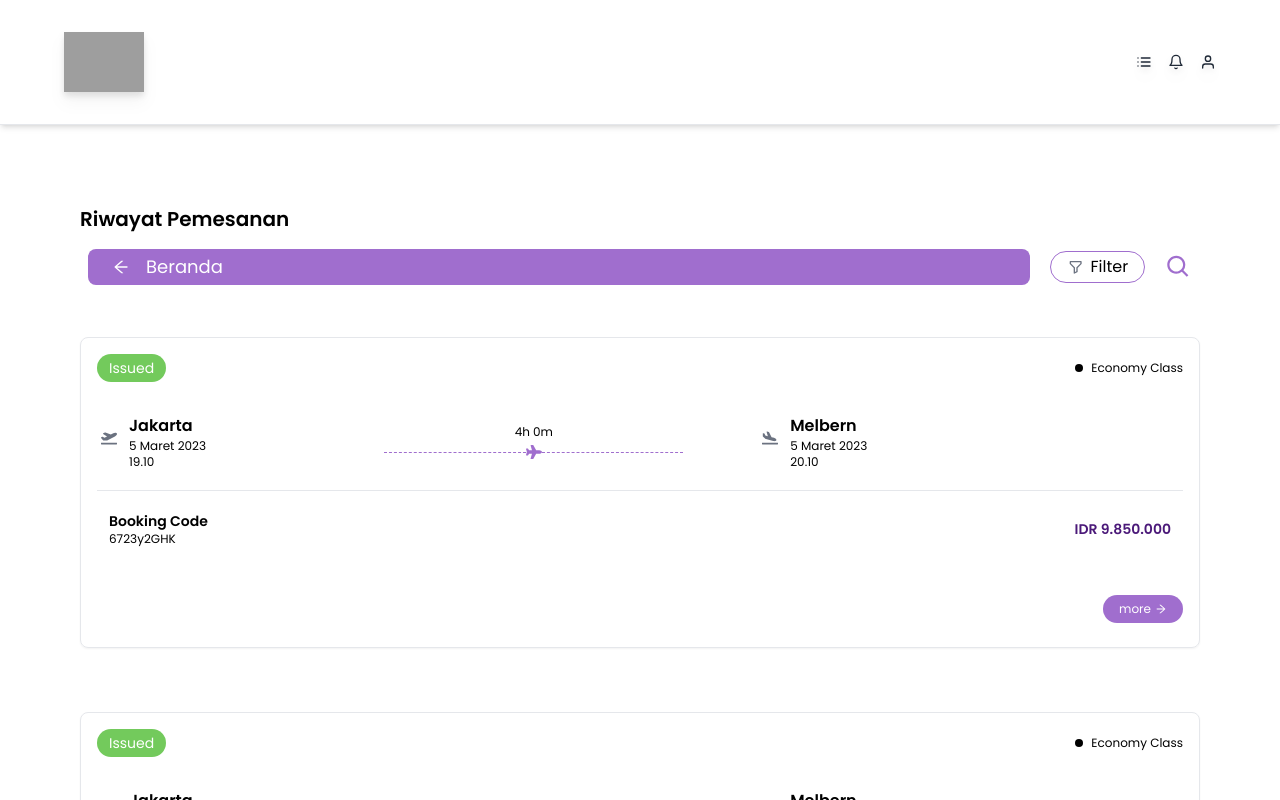
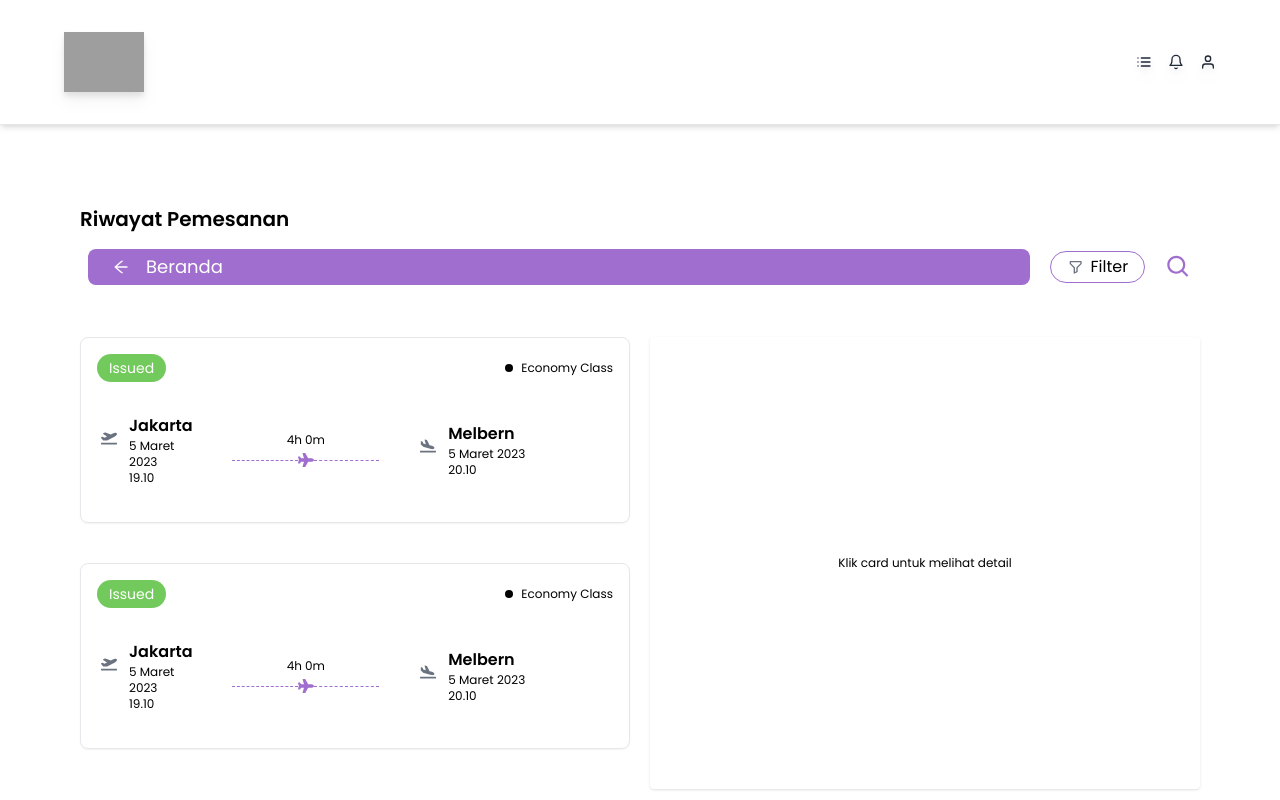
Before and after one commit to GMaysa/b3-final, a React (Create React App) app: page /history in a window 1280 px wide. Shown: the top 800 px of the page. Built offline with nearby package versions, Linux system fonts and the light colour scheme; grey boxes are pictures that could not be loaded.

Commit message:
update: history

```diff
--- a/package.json
+++ b/package.json
@@ -3,9 +3,11 @@
   "version": "0.1.0",
   "private": true,
   "dependencies": {
+    "@reduxjs/toolkit": "^1.9.5",
     "@testing-library/jest-dom": "^5.16.5",
     "@testing-library/react": "^13.4.0",
     "@testing-library/user-event": "^13.5.0",
+    "axios": "^1.4.0",
     "date-fns": "^2.30.0",
     "fontsource-poppins": "^4.0.0",
     "react": "^18.2.0",
@@ -14,6 +16,7 @@
     "react-icons": "^4.9.0",
     "react-router-dom": "^6.12.1",
     "react-scripts": "5.0.1",
+    "react-toastify": "^9.1.3",
     "web-vitals": "^2.1.4"
   },
   "scripts": {
--- a/src/Components/FlightTicketHistory.jsx
+++ b/src/Components/FlightTicketHistory.jsx
@@ -5,6 +5,7 @@ import { AiOutlineClose } from "react-icons/ai";
 import Detail from "../pages/DetailHistory";
 import ModalSearch from "./ModalSearch";
 import DateRangeFilter from "./DateRangeFilter";
+import NotFoundHistory from "./NotFoundHistory";
 import { useNavigate } from "react-router-dom";
 import { FaPlaneDeparture, FaPlaneArrival, FaPlane } from "react-icons/fa";
 
@@ -14,7 +15,6 @@ const FlightTicketHistory = () => {
   const [open, setOpen] = useState(false);
   const [showFilterModal, setShowFilterModal] = useState(false);
   const [isMobile, setIsMobile] = useState(false);
-  const [selectedDetailId, setSelectedDetailId] = useState(null);
   const [selectedCardId, setSelectedCardId] = useState(null);
 
   const handleSearchClick = () => {
@@ -29,7 +29,11 @@ const FlightTicketHistory = () => {
     if (isMobile) {
       navigate("/detail");
     } else {
+      if (selectedCardId === id) {
+        setSelectedCardId(null);
+      } else {
         setSelectedCardId(id);
+      }
     }
   };
 
@@ -160,15 +164,18 @@ const FlightTicketHistory = () => {
         </button>
       </div>
 
+      {data.length > 0 ? (
+        <div className="flex gap-5 w-full mx-auto">
+          {/* left card */}
+          <div className="w-full lg:w-1/2">
             {data.map((item) => (
               <div
                 className={`lg:flex ${isMobile ? "flex-col" : "gap-6"}`}
                 key={item.id}
               >
-          {/* card-left */}
                 <div
                   className={`border hover:border-[#A06ECE] shadow-sm p-4 py-4 rounded-lg h-full w-full ${
-              isMobile ? "mb-7" : "mb-16"
+                    isMobile ? "mb-7" : "mb-10"
                   }`}
                   onClick={() => handleClickDetail(item.id)}
                 >
@@ -184,14 +191,15 @@ const FlightTicketHistory = () => {
                       <p className="text-xs">{item.class}</p>
                     </div>
                   </div>
-
                   <div
                     className={`flex ${
                       isMobile ? "flex-row" : "flex-row"
                     } gap-3 pb-5 items-center`}
                   >
                     <div
-                className={`flex gap-2 ${isMobile ? "mt-3" : "mx-auto"} w-1/2`}
+                      className={`flex gap-2 ${
+                        isMobile ? "mt-3" : "mx-auto"
+                      } w-1/2`}
                     >
                       <div className="pt-4 p-1 flex ">
                         <FaPlaneDeparture className="h-4 text-gray-500" />
@@ -211,7 +219,9 @@ const FlightTicketHistory = () => {
                       </div>
                     </div>
                     <div
-                className={`flex gap-2 ${isMobile ? "mt-3" : "mx-auto"} w-full`}
+                      className={`flex gap-2 ${
+                        isMobile ? "mt-3" : "mx-auto"
+                      } w-full`}
                     >
                       <div className="pt-4 p-1 flex">
                         <FaPlaneArrival className="h-4 text-gray-500" />
@@ -223,33 +233,35 @@ const FlightTicketHistory = () => {
                       </div>
                     </div>
                   </div>
-            <hr className="w-full border-1 border-gray-200" />
-            <div className="flex flex-row justify-between gap-6 w-full py-5 px-3 items-center">
-              <div className="flex flex-col">
-                <p className="font-bold text-sm">Booking Code</p>
-                <p className="text-xs">{item.code}</p>
+                </div>
+              </div>
+            ))}
           </div>
 
-              <div className="font-bold text-[#4B1979] text-sm">
-                IDR {item.price}
+          {/* right card */}
+          <div
+            className={`rounded shadow w-1/2 justify-center flex ${
+              isMobile ? "hidden" : ""
+            }`}
+          >
+            {selectedCardId !== null && !isMobile ? (
+              <div className="lg:flex flex-col">
+                {data.find((item) => item.id === selectedCardId) ? (
+                  <Detail />
+                ) : (
+                  <></>
+                )}
+              </div>
+            ) : (
+              <p className="flex items-center justify-center text-xs">
+                Klik card untuk melihat detail
+              </p>
+            )}
           </div>
         </div>
-            <div className="justify-end flex mx-auto pt-7 pb-6 sm:pb-2 text-white">
-              <button className="flex gap-1 rounded-full w-20 h-7 text-xs justify-center items-center bg-[#A06ECE]">
-                more
-                <AiOutlineArrowRight className="" />
-              </button>
-            </div>
-          </div>
-
-          {/* card-right */}
-          {selectedCardId === item.id && !isMobile && (
-            <div className="lg:w-[80vw] lg:flex flex-col">
-              <Detail />
-            </div>
+      ) : (
+        <NotFoundHistory />
       )}
-        </div>
-      ))}
     </section>
   );
 };
--- /dev/null
+++ b/src/Components/NotFoundHistory.jsx
@@ -0,0 +1,43 @@
+import React, { useState } from "react";
+
+import { BiFilterAlt, BiSearch } from "react-icons/bi";
+import { AiOutlineArrowLeft, AiOutlineClose } from "react-icons/ai";
+import img from "../assets/error.png";
+import ModalSearch from "./ModalSearch";
+import DateRangeFilter from "./DateRangeFilter";
+
+const NotFoundHistory = () => {
+  const [open, setOpen] = useState(false);
+  const [showFilterModal, setShowFilterModal] = useState(false);
+
+  const handleSearchClick = () => {
+    setOpen(true);
+  };
+
+  const handleCloseModal = () => {
+    setOpen(false);
+  };
+
+  const handleFilterClick = () => {
+    setShowFilterModal(true);
+  };
+
+  return (
+    <section className="pt-16 sm:pt-20 px-7 sm:px-20 sm:py-16 py-10 w-full mx-auto font-poppins">
+      <div className="flex flex-col text-center items-center justify-center">
+        <img src={img} className="items-center pb-9" />
+        <h1 className="text-[#7126B5] text-base">
+          Oops! Riwayat pesanan kosong!
+        </h1>
+        <p className="pb-6 text-base">
+          Anda belum melakukan pemesanan penerbangan
+        </p>
+        <button className="bg-[#7126B5] text-white w-64  p-2 rounded-lg hover:scale-110">
+          Cari Penerbangan
+        </button>
+      </div>
+    </section>
+  );
+};
+
+export default NotFoundHistory;
```
Also changed, not shown: 1 other file (tests, documents, lock files or other folders). Lines whose indentation alone changed are shown as unchanged.
